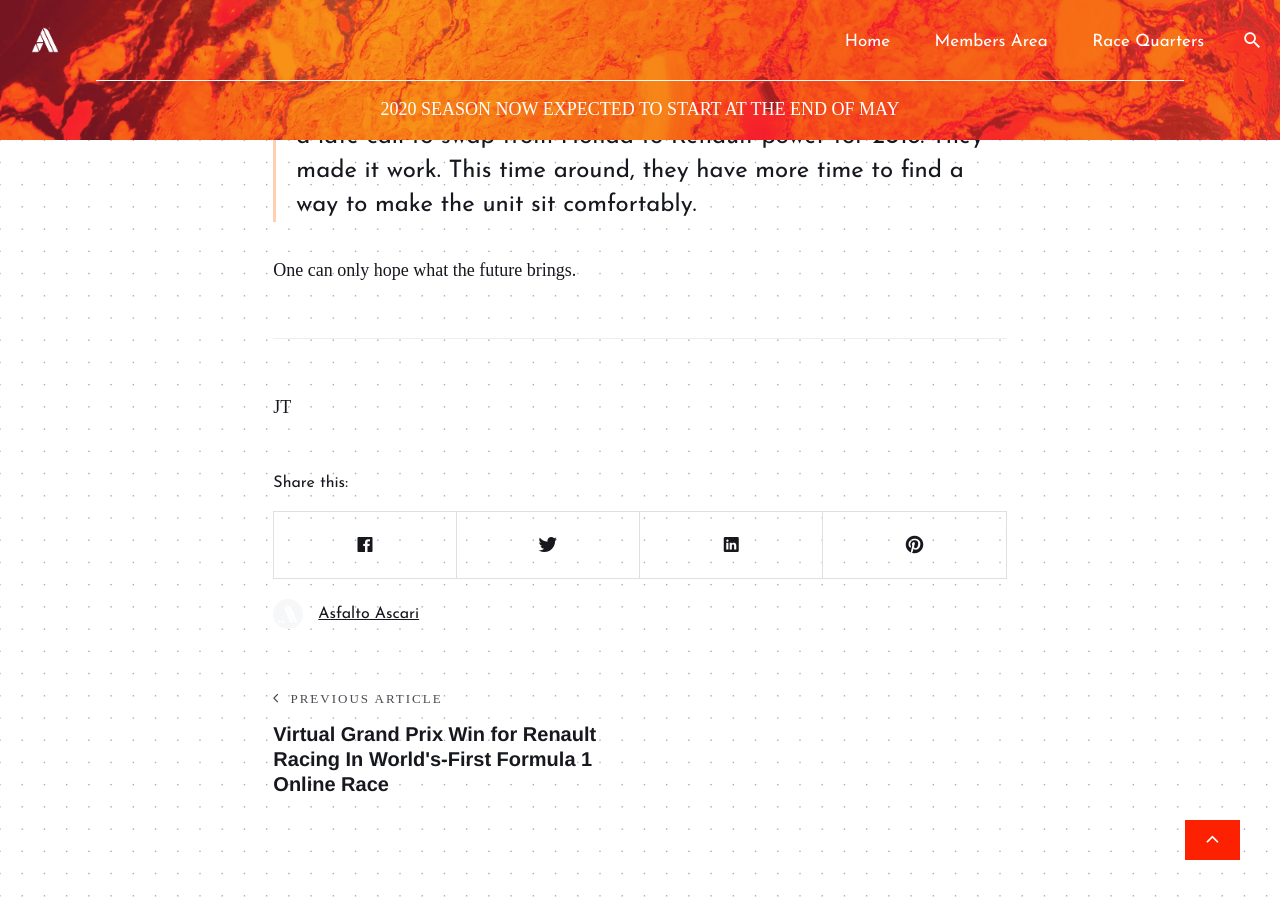
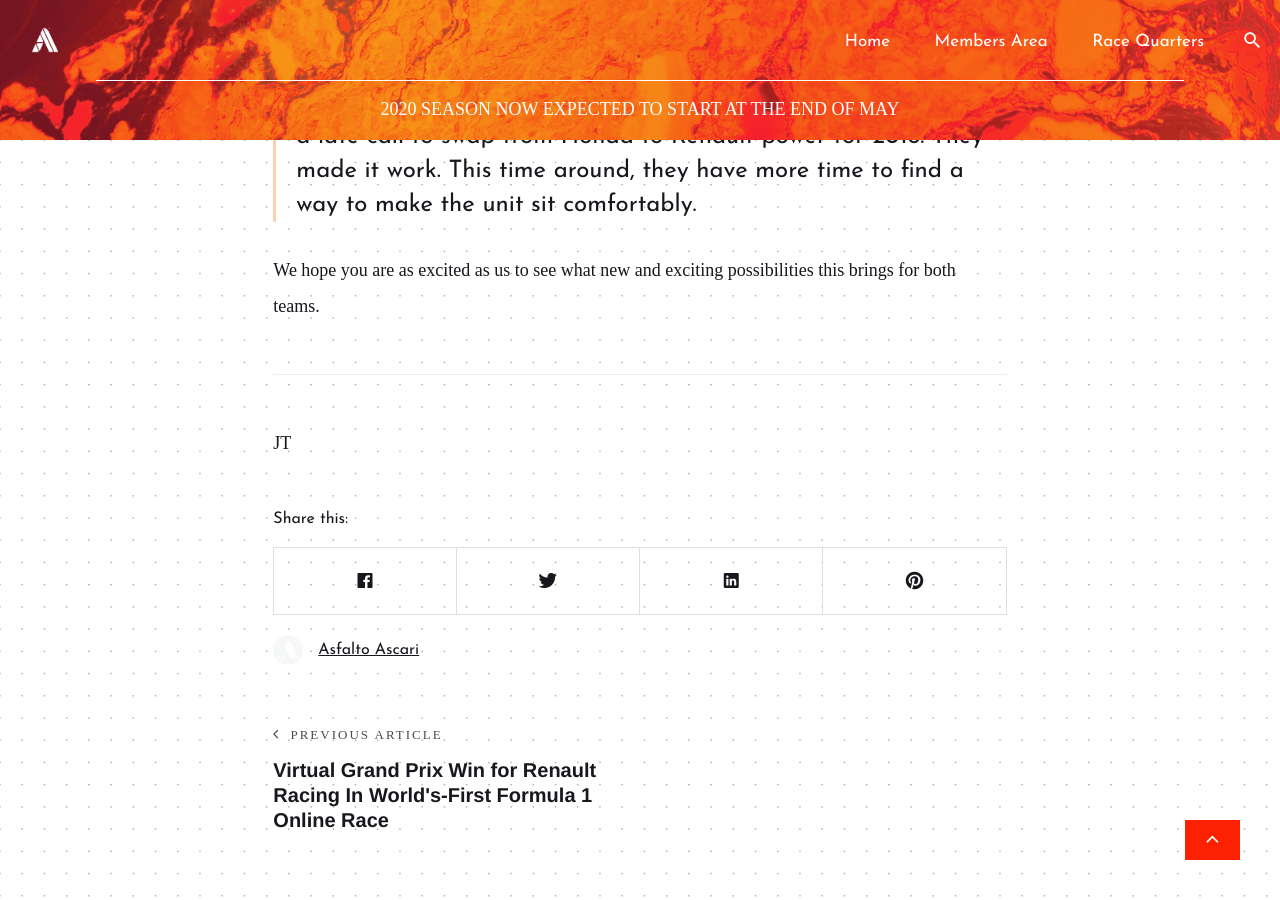
Before and after one commit to Asfalto-Ascari/AsfaltoAscari, a Jekyll site: the page built from _posts/2019-03-24-P015-McLaren-Mercedes.md, in a window 1280 px wide and 900 px high, scrolled down 1682 px. Built offline with Jekyll 4.4.1, drawn with Linux system fonts in a browser that asks for light colours; nearby versions of some CDN libraries; some web fonts are replaced; comment, search, counter and statistics services are not loaded.

Commit message:
Update 2019-03-24-P015-McLaren-Mercedes.md

```diff
--- a/_posts/2019-03-24-P015-McLaren-Mercedes.md
+++ b/_posts/2019-03-24-P015-McLaren-Mercedes.md
@@ -23,7 +23,7 @@ When McLaren made the switch from Honda power to Renault power they had to deal
 
 > But McLaren have experience of such a challenge, having made a late call to swap from Honda to Renault power for 2018. They made it work. This time around, they have more time to find a way to make the unit sit comfortably.
 
-One can only hope what the future brings.
+We hope you are as excited as us to see what new and exciting possibilities this brings for both teams.
 
 ---
 
```
